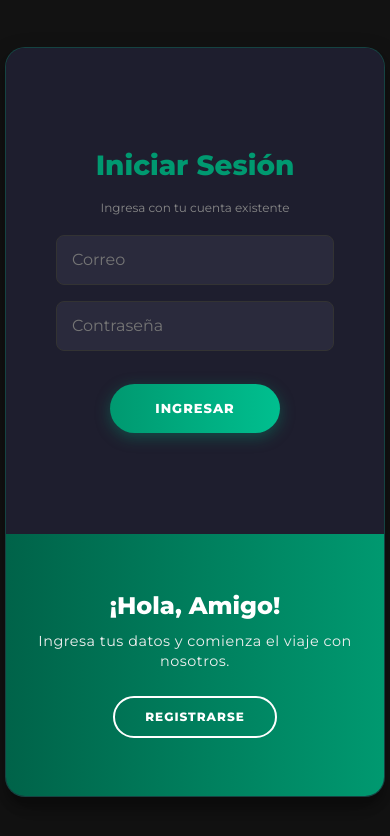
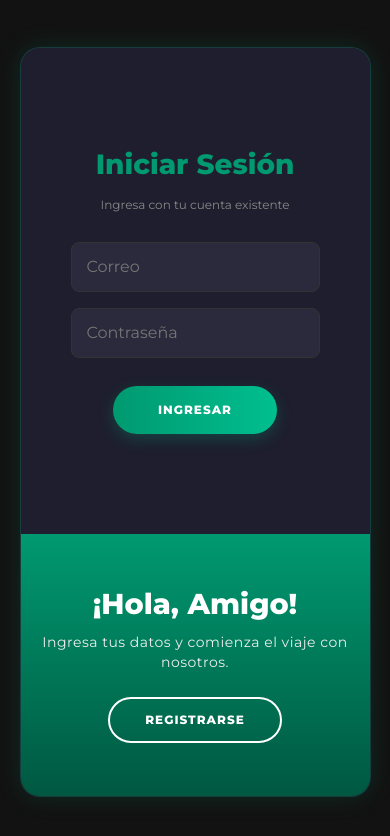
Before and after one commit to nikoalters/frontend-perfumes, a React (Vite) app: page /register in a window 390 px wide. Shown: the top 836 px of the page. Built offline with nearby package versions, Linux system fonts and the light colour scheme.

Commit message:
mejorando logginpage8

```diff
--- a/src/pages/AuthPage.css
+++ b/src/pages/AuthPage.css
@@ -1,34 +1,50 @@
 @import url('https://fonts.googleapis.com/css?family=Montserrat:400,800');
 
 /* =========================================
-   ESTILOS GENERALES (PC Y MÓVIL)
+   ESTILOS BASE (EL DISEÑO ESPECTACULAR DE PC)
    ========================================= */
 .auth-body {
     background: #121212;
+    /* Fondo oscuro */
     display: flex;
     justify-content: center;
     align-items: center;
     flex-direction: column;
     font-family: 'Montserrat', sans-serif;
     height: 100vh;
+    margin: 0;
+    /* Corregido margen negativo */
     overflow: hidden;
-    /* Evita scrolls raros */
+}
+
+.auth-container {
+    background-color: #1e1e2e;
+    /* Tarjeta oscura */
+    border-radius: 20px;
+    box-shadow: 0 14px 28px rgba(0, 0, 0, 0.25),
+        0 10px 10px rgba(0, 0, 0, 0.22);
+    position: relative;
+    overflow: hidden;
+    width: 900px;
+    max-width: 100%;
+    min-height: 550px;
+    /* AQUÍ ESTÁ EL NEÓN QUE TE GUSTABA */
+    border: 1px solid #00997040;
+    box-shadow: 0 0 25px #00997030;
 }
 
 .auth-title {
     font-weight: bold;
-    margin: 0;
+    margin: 0 0 15px 0;
     color: var(--color-principal);
-    /* Tu verde */
-    margin-bottom: 1rem;
+    /* Título verde */
 }
 
 .auth-title-overlay {
     font-weight: 800;
     margin: 0;
     color: white;
-    font-size: 2rem;
-    line-height: 1.2;
+    font-size: 2.5rem;
 }
 
 .auth-p {
@@ -37,31 +53,15 @@
     line-height: 20px;
     letter-spacing: 0.5px;
     margin: 20px 0 30px;
-    color: #f0f0f0;
+    color: #eee;
 }
 
 .auth-span {
     font-size: 12px;
     color: #888;
-    margin-bottom: 10px;
+    margin-bottom: 20px;
 }
 
-.auth-container {
-    background-color: #1e1e2e;
-    border-radius: 20px;
-    box-shadow: 0 14px 28px rgba(0, 0, 0, 0.25),
-        0 10px 10px rgba(0, 0, 0, 0.22);
-    position: relative;
-    overflow: hidden;
-    width: 900px;
-    max-width: 100%;
-    min-height: 600px;
-    /* Un poco más alto para que quepa todo */
-    border: 1px solid rgba(0, 153, 112, 0.3);
-    /* Borde verde sutil */
-}
-
-/* INPUTS */
 .auth-form {
     background-color: #1e1e2e;
     display: flex;
@@ -73,6 +73,7 @@
     text-align: center;
 }
 
+/* Inputs modernos */
 .auth-form input {
     background-color: #2a2a3c;
     border: 1px solid #333;
@@ -87,31 +88,32 @@
 
 .auth-form input:focus {
     border-color: var(--color-principal);
-    background-color: #32324a;
+    box-shadow: 0 0 8px rgba(0, 153, 112, 0.2);
 }
 
-/* BOTÓN PRINCIPAL (Ingresar / Registrarse) */
+/* Botón Principal con Degradado */
 .auth-btn {
     border-radius: 50px;
     border: none;
+    /* TU DEGRADADO VERDE */
     background: linear-gradient(to right, #009970, #00bf8f);
     color: #FFFFFF;
-    font-size: 13px;
+    font-size: 12px;
     font-weight: bold;
     padding: 15px 45px;
     letter-spacing: 1px;
     text-transform: uppercase;
     transition: transform 80ms ease-in;
-    margin-top: 25px;
+    margin-top: 20px;
     cursor: pointer;
-    box-shadow: 0 4px 15px rgba(0, 153, 112, 0.4);
+    box-shadow: 0 5px 15px rgba(0, 153, 112, 0.3);
 }
 
 .auth-btn:active {
     transform: scale(0.95);
 }
 
-/* BOTÓN TRANSPARENTE (Cambiar modo) */
+/* Botón Transparente */
 .ghost-btn {
     border-radius: 50px;
     border: 2px solid #FFFFFF;
@@ -122,16 +124,16 @@
     padding: 12px 45px;
     letter-spacing: 1px;
     text-transform: uppercase;
-    transition: transform 80ms ease-in;
+    transition: transform 80ms ease-in, background-color 0.3s;
     cursor: pointer;
-    margin-top: 10px;
+    margin-top: 20px;
 }
 
 .ghost-btn:hover {
-    background-color: rgba(255, 255, 255, 0.2);
+    background-color: rgba(255, 255, 255, 0.15);
 }
 
-/* CONTENEDORES DE FORMULARIO */
+/* --- ANIMACIÓN PC (DESLIZAMIENTO LATERAL) --- */
 .form-container {
     position: absolute;
     top: 0;
@@ -152,7 +154,6 @@
     z-index: 1;
 }
 
-/* ANIMACIÓN DESKTOP */
 .auth-container.right-panel-active .sign-in-container {
     transform: translateX(100%);
     opacity: 0;
@@ -180,7 +181,7 @@
     }
 }
 
-/* OVERLAY (PANEL VERDE) */
+/* --- OVERLAY VERDE CON DEGRADADO --- */
 .overlay-container {
     position: absolute;
     top: 0;
@@ -197,8 +198,8 @@
 }
 
 .overlay {
-    background: #009970;
-    background: linear-gradient(to right, #006349, #009970);
+    /* EL DEGRADADO BONITO */
+    background: linear-gradient(to right, #005841, var(--color-principal), #00bf8f);
     background-repeat: no-repeat;
     background-size: cover;
     background-position: 0 0;
@@ -249,43 +250,49 @@
 
 
 /* =========================================
-   CORRECCIÓN PARA MÓVILES (LO QUE ARREGLA TU PROBLEMA)
+   CORRECCIÓN QUIRÚRGICA PARA MÓVILES 📱
+   (Solo se activa en pantallas pequeñas)
    ========================================= */
 @media (max-width: 768px) {
     .auth-body {
         height: auto;
         min-height: 100vh;
         padding: 20px 0;
-        /* Espacio arriba y abajo */
     }
 
     .auth-container {
-        width: 100%;
-        max-width: 380px;
-        /* Ancho máximo para que no se estire feo */
+        width: 90%;
+        max-width: 400px;
         min-height: 750px;
-        /* Suficiente altura para que quepa todo */
+        /* Hacemos la tarjeta más alta */
         display: flex;
         flex-direction: column;
-        position: relative;
-        overflow: hidden;
-        /* Asegurar que nada se salga */
     }
 
-    /* 1. EL PANEL VERDE (OVERLAY) SE VA ABAJO */
+    /* --- REUBICACIÓN VERTICAL --- */
+
+    /* 1. Formularios ARRIBA (Ocupan el 65% superior) */
+    .form-container {
+        width: 100%;
+        height: 65%;
+        position: absolute;
+        top: 0;
+        left: 0;
+        /* IMPORTANTE: Desactivamos el movimiento lateral en móvil */
+        transform: none !important;
+        transition: opacity 0.4s ease-in-out;
+    }
+
+    /* 2. Panel Verde ABAJO (Ocupa el 35% inferior) */
     .overlay-container {
+        width: 100%;
+        height: 35%;
         position: absolute;
         bottom: 0;
-        /* Pegado abajo */
+        /* Pegado al fondo */
+        top: auto;
         left: 0;
-        top: auto;
-        /* Ya no está arriba */
-        width: 100%;
-        /* Ocupa todo el ancho */
-        height: 35%;
-        /* Ocupa el 35% de abajo */
         transform: none !important;
-        /* Quitamos la animación lateral */
     }
 
     .overlay {
@@ -293,66 +300,12 @@
         height: 100%;
         left: 0;
         transform: none !important;
+        /* Mantenemos el degradado, pero ajustado al nuevo tamaño */
+        background: linear-gradient(to bottom, var(--color-principal), #005841);
     }
 
-    /* Ocultamos/Mostramos los textos del panel verde según el estado */
-    .overlay-panel {
-        width: 100%;
-        height: 100%;
-        padding: 20px;
-        position: absolute;
-        top: 0;
-        left: 0;
-        transform: none !important;
-        transition: opacity 0.3s ease;
-        /* Transición suave de aparecer/desaparecer */
-    }
+    /* --- LÓGICA DE CAMBIO EN MÓVIL (Fade In/Out en vez de deslizar) --- */
 
-    /* Lógica: Si está activo el panel derecho, ocultamos el texto izquierdo y viceversa */
-    .overlay-left {
-        opacity: 0;
-        pointer-events: none;
-        /* Para que no se pueda clickear lo invisible */
-        z-index: 1;
-    }
-
-    .auth-container.right-panel-active .overlay-left {
-        opacity: 1;
-        pointer-events: all;
-        z-index: 2;
-    }
-
-    .overlay-right {
-        opacity: 1;
-        z-index: 2;
-    }
-
-    .auth-container.right-panel-active .overlay-right {
-        opacity: 0;
-        pointer-events: none;
-    }
-
-    /* 2. EL FORMULARIO SE QUEDA ARRIBA */
-    .form-container {
-        width: 100%;
-        height: 65%;
-        /* Ocupa el 65% de arriba */
-        position: absolute;
-        top: 0;
-        left: 0;
-        transition: opacity 0.4s ease-in-out;
-        /* Transición de opacidad en vez de movimiento */
-    }
-
-    /* Ajuste de los formularios individuales */
-    .sign-in-container,
-    .sign-up-container {
-        width: 100%;
-        transform: none !important;
-        /* Quitamos movimiento lateral */
-    }
-
-    /* Animación simple: aparecer/desaparecer */
     .sign-in-container {
         opacity: 1;
         z-index: 5;
@@ -372,23 +325,49 @@
         opacity: 1;
         z-index: 5;
         animation: none;
-        /* Quitamos keyframes complejos */
+        /* Sin animación compleja */
     }
 
-    /* Ajustes finales de texto para móvil */
+    /* Paneles de texto del overlay */
+    .overlay-panel {
+        width: 100%;
+        height: 100%;
+        padding: 20px;
+        transform: none !important;
+        transition: opacity 0.3s ease;
+    }
+
+    .overlay-left {
+        opacity: 0;
+        pointer-events: none;
+    }
+
+    .auth-container.right-panel-active .overlay-left {
+        opacity: 1;
+        pointer-events: all;
+    }
+
+    .overlay-right {
+        opacity: 1;
+        pointer-events: all;
+    }
+
+    .auth-container.right-panel-active .overlay-right {
+        opacity: 0;
+        pointer-events: none;
+    }
+
+    /* Ajustes de texto para que quepan bien */
     .auth-title-overlay {
-        font-size: 1.5rem;
-        /* Texto verde un poco más chico */
+        font-size: 1.8rem;
     }
 
     .auth-p {
         margin: 10px 0 15px;
-        /* Menos margen */
-        font-size: 0.9rem;
     }
 
     .ghost-btn {
-        padding: 10px 30px;
-        /* Botón un poco más compacto */
+        margin-top: 10px;
+        padding: 12px 35px;
     }
 }
```
